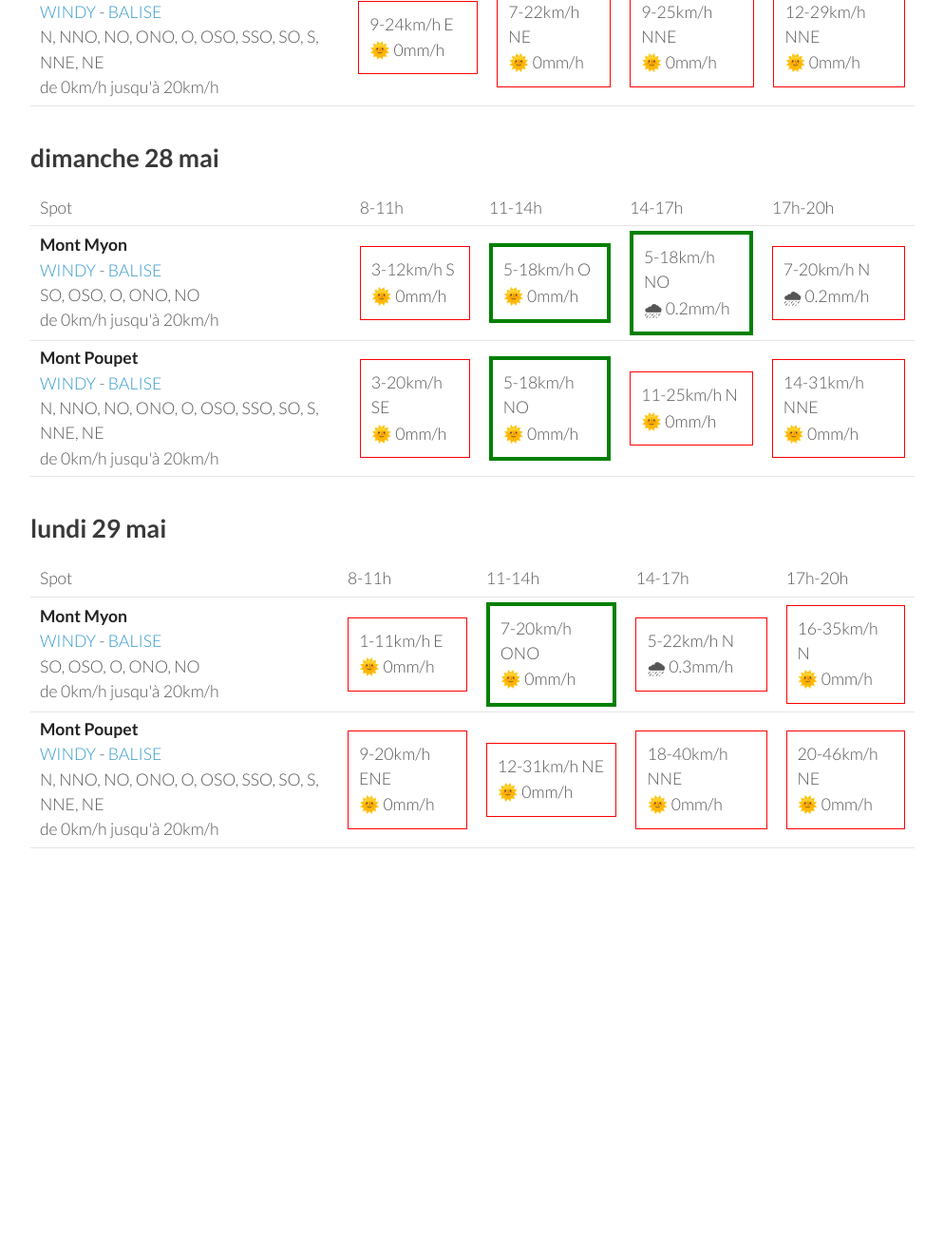
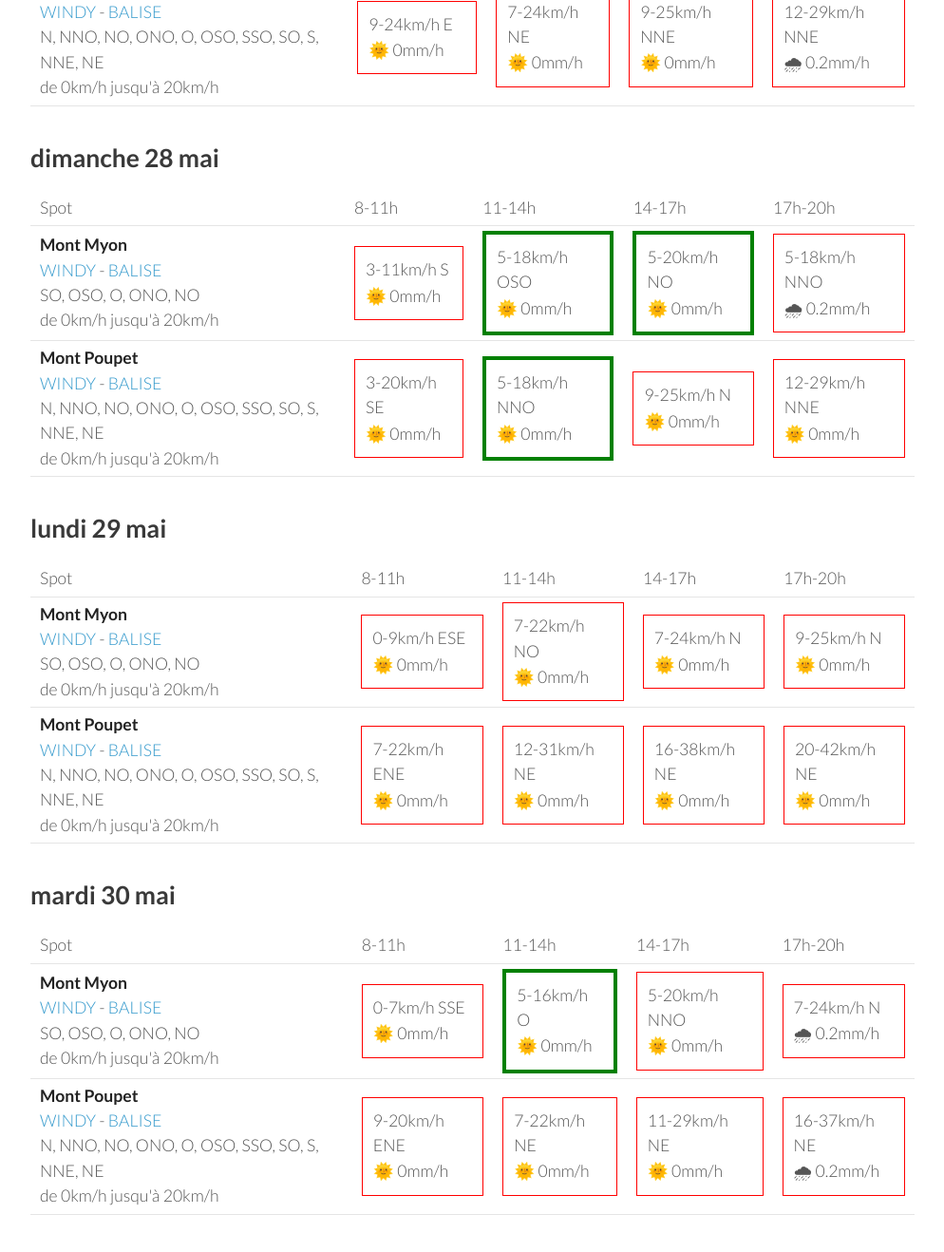
Before and after one commit to parapente-dans-le-nord/parapente-dans-le-nord.github.io, a Jekyll site: the page built from jura.markdown, in a window 1280 px wide and 1400 px high, scrolled down 1296 px. Shown: the top 1318 px of the window at 95% size, without its empty margins (26-1020 px from the left). Built offline with Jekyll 4.4.1, drawn with Linux system fonts in a browser that asks for light colours; before the commit the page ends 2317 px from its top, so only the background shows below that; some of the changed text lies outside the part shown.

Commit message:
update index.markdown

```diff
--- a/jura.markdown
+++ b/jura.markdown
@@ -99,7 +99,7 @@ page mise à jour le jeudi 25 mai 06:20
             <td><div class="not-flyable"><p>3-12km/h SSO</p><p>🌞 0mm/h</p></div></td>
             <td><div class="flyable"><p>5-18km/h O</p><p>🌞 0mm/h</p></div></td>
             <td><div class="flyable"><p>5-20km/h NO</p><p>🌞 0mm/h</p></div></td>
-            <td><div class="not-flyable"><p>7-20km/h NNO</p><p>🌞 0mm/h</p></div></td>
+            <td><div class="not-flyable"><p>7-20km/h N</p><p>🌞 0mm/h</p></div></td>
 
 
     </tr>
@@ -107,9 +107,9 @@ page mise à jour le jeudi 25 mai 06:20
         <td><strong>Mont Poupet</strong><br><a href="https://windy.com/46.970/5.876?46.541,5.876,8">WINDY</a> - <span class=""><a href="http://www.balisemeteo.com/balise.php?idBalise=92">BALISE</a> </span><br> <span class="vent-favorable">N, NNO, NO, ONO, O, OSO, SSO, SO, S, NNE, NE</span><br><span class="force-vent">de 0km/h jusqu'à 20km/h</span> </td>
 
             <td><div class="not-flyable"><p>9-24km/h E</p><p>🌞 0mm/h</p></div></td>
-            <td><div class="not-flyable"><p>7-22km/h NE</p><p>🌞 0mm/h</p></div></td>
+            <td><div class="not-flyable"><p>7-24km/h NE</p><p>🌞 0mm/h</p></div></td>
             <td><div class="not-flyable"><p>9-25km/h NNE</p><p>🌞 0mm/h</p></div></td>
-            <td><div class="not-flyable"><p>12-29km/h NNE</p><p>🌞 0mm/h</p></div></td>
+            <td><div class="not-flyable"><p>12-29km/h NNE</p><p>🌧 0.2mm/h</p></div></td>
 
 
     </tr>
@@ -132,10 +132,10 @@ page mise à jour le jeudi 25 mai 06:20
 <tr>
         <td><strong>Mont Myon</strong><br><a href="https://windy.com/46.331/5.397?45.898,5.394,8,m:eWoagj8">WINDY</a> - <span class=""><a href="http://www.balisemeteo.com/balise.php?idBalise=70">BALISE</a> </span><br> <span class="vent-favorable">SO, OSO, O, ONO, NO</span><br><span class="force-vent">de 0km/h jusqu'à 20km/h</span> </td>
 
-            <td><div class="not-flyable"><p>3-12km/h S</p><p>🌞 0mm/h</p></div></td>
-            <td><div class="flyable"><p>5-18km/h O</p><p>🌞 0mm/h</p></div></td>
-            <td><div class="flyable"><p>5-18km/h NO</p><p>🌧 0.2mm/h</p></div></td>
-            <td><div class="not-flyable"><p>7-20km/h N</p><p>🌧 0.2mm/h</p></div></td>
+            <td><div class="not-flyable"><p>3-11km/h S</p><p>🌞 0mm/h</p></div></td>
+            <td><div class="flyable"><p>5-18km/h OSO</p><p>🌞 0mm/h</p></div></td>
+            <td><div class="flyable"><p>5-20km/h NO</p><p>🌞 0mm/h</p></div></td>
+            <td><div class="not-flyable"><p>5-18km/h NNO</p><p>🌧 0.2mm/h</p></div></td>
 
 
     </tr>
@@ -143,9 +143,9 @@ page mise à jour le jeudi 25 mai 06:20
         <td><strong>Mont Poupet</strong><br><a href="https://windy.com/46.970/5.876?46.541,5.876,8">WINDY</a> - <span class=""><a href="http://www.balisemeteo.com/balise.php?idBalise=92">BALISE</a> </span><br> <span class="vent-favorable">N, NNO, NO, ONO, O, OSO, SSO, SO, S, NNE, NE</span><br><span class="force-vent">de 0km/h jusqu'à 20km/h</span> </td>
 
             <td><div class="not-flyable"><p>3-20km/h SE</p><p>🌞 0mm/h</p></div></td>
-            <td><div class="flyable"><p>5-18km/h NO</p><p>🌞 0mm/h</p></div></td>
-            <td><div class="not-flyable"><p>11-25km/h N</p><p>🌞 0mm/h</p></div></td>
-            <td><div class="not-flyable"><p>14-31km/h NNE</p><p>🌞 0mm/h</p></div></td>
+            <td><div class="flyable"><p>5-18km/h NNO</p><p>🌞 0mm/h</p></div></td>
+            <td><div class="not-flyable"><p>9-25km/h N</p><p>🌞 0mm/h</p></div></td>
+            <td><div class="not-flyable"><p>12-29km/h NNE</p><p>🌞 0mm/h</p></div></td>
 
 
     </tr>
@@ -168,10 +168,46 @@ page mise à jour le jeudi 25 mai 06:20
 <tr>
         <td><strong>Mont Myon</strong><br><a href="https://windy.com/46.331/5.397?45.898,5.394,8,m:eWoagj8">WINDY</a> - <span class=""><a href="http://www.balisemeteo.com/balise.php?idBalise=70">BALISE</a> </span><br> <span class="vent-favorable">SO, OSO, O, ONO, NO</span><br><span class="force-vent">de 0km/h jusqu'à 20km/h</span> </td>
 
-            <td><div class="not-flyable"><p>1-11km/h E</p><p>🌞 0mm/h</p></div></td>
-            <td><div class="flyable"><p>7-20km/h ONO</p><p>🌞 0mm/h</p></div></td>
-            <td><div class="not-flyable"><p>5-22km/h N</p><p>🌧 0.3mm/h</p></div></td>
-            <td><div class="not-flyable"><p>16-35km/h N</p><p>🌞 0mm/h</p></div></td>
+            <td><div class="not-flyable"><p>0-9km/h ESE</p><p>🌞 0mm/h</p></div></td>
+            <td><div class="not-flyable"><p>7-22km/h NO</p><p>🌞 0mm/h</p></div></td>
+            <td><div class="not-flyable"><p>7-24km/h N</p><p>🌞 0mm/h</p></div></td>
+            <td><div class="not-flyable"><p>9-25km/h N</p><p>🌞 0mm/h</p></div></td>
+
+
+    </tr>
+<tr>
+        <td><strong>Mont Poupet</strong><br><a href="https://windy.com/46.970/5.876?46.541,5.876,8">WINDY</a> - <span class=""><a href="http://www.balisemeteo.com/balise.php?idBalise=92">BALISE</a> </span><br> <span class="vent-favorable">N, NNO, NO, ONO, O, OSO, SSO, SO, S, NNE, NE</span><br><span class="force-vent">de 0km/h jusqu'à 20km/h</span> </td>
+
+            <td><div class="not-flyable"><p>7-22km/h ENE</p><p>🌞 0mm/h</p></div></td>
+            <td><div class="not-flyable"><p>12-31km/h NE</p><p>🌞 0mm/h</p></div></td>
+            <td><div class="not-flyable"><p>16-38km/h NE</p><p>🌞 0mm/h</p></div></td>
+            <td><div class="not-flyable"><p>20-42km/h NE</p><p>🌞 0mm/h</p></div></td>
+
+
+    </tr>
+
+</tbody>
+</table>
+{:/}
+## mardi 30 mai
+
+{::nomarkdown}
+<table>
+  <tbody>
+    <tr>
+      <td>Spot</td>
+      <td>8-11h</td>
+      <td>11-14h</td>
+      <td>14-17h</td>
+      <td>17h-20h</td>
+    </tr>
+<tr>
+        <td><strong>Mont Myon</strong><br><a href="https://windy.com/46.331/5.397?45.898,5.394,8,m:eWoagj8">WINDY</a> - <span class=""><a href="http://www.balisemeteo.com/balise.php?idBalise=70">BALISE</a> </span><br> <span class="vent-favorable">SO, OSO, O, ONO, NO</span><br><span class="force-vent">de 0km/h jusqu'à 20km/h</span> </td>
+
+            <td><div class="not-flyable"><p>0-7km/h SSE</p><p>🌞 0mm/h</p></div></td>
+            <td><div class="flyable"><p>5-16km/h O</p><p>🌞 0mm/h</p></div></td>
+            <td><div class="not-flyable"><p>5-20km/h NNO</p><p>🌞 0mm/h</p></div></td>
+            <td><div class="not-flyable"><p>7-24km/h N</p><p>🌧 0.2mm/h</p></div></td>
 
 
     </tr>
@@ -179,9 +215,9 @@ page mise à jour le jeudi 25 mai 06:20
         <td><strong>Mont Poupet</strong><br><a href="https://windy.com/46.970/5.876?46.541,5.876,8">WINDY</a> - <span class=""><a href="http://www.balisemeteo.com/balise.php?idBalise=92">BALISE</a> </span><br> <span class="vent-favorable">N, NNO, NO, ONO, O, OSO, SSO, SO, S, NNE, NE</span><br><span class="force-vent">de 0km/h jusqu'à 20km/h</span> </td>
 
             <td><div class="not-flyable"><p>9-20km/h ENE</p><p>🌞 0mm/h</p></div></td>
-            <td><div class="not-flyable"><p>12-31km/h NE</p><p>🌞 0mm/h</p></div></td>
-            <td><div class="not-flyable"><p>18-40km/h NNE</p><p>🌞 0mm/h</p></div></td>
-            <td><div class="not-flyable"><p>20-46km/h NE</p><p>🌞 0mm/h</p></div></td>
+            <td><div class="not-flyable"><p>7-22km/h NE</p><p>🌞 0mm/h</p></div></td>
+            <td><div class="not-flyable"><p>11-29km/h NE</p><p>🌞 0mm/h</p></div></td>
+            <td><div class="not-flyable"><p>16-37km/h NE</p><p>🌧 0.2mm/h</p></div></td>
 
 
     </tr>
```
Also changed, not shown: other parts of jura.markdown (+1 -1 lines).
